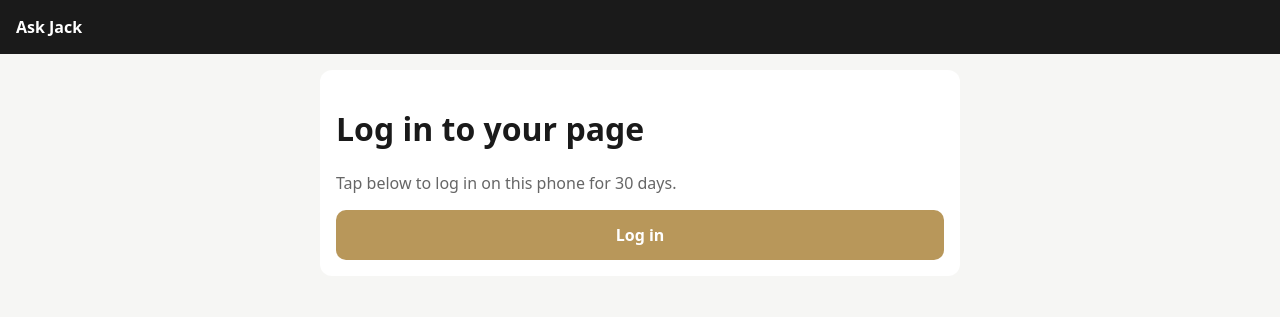
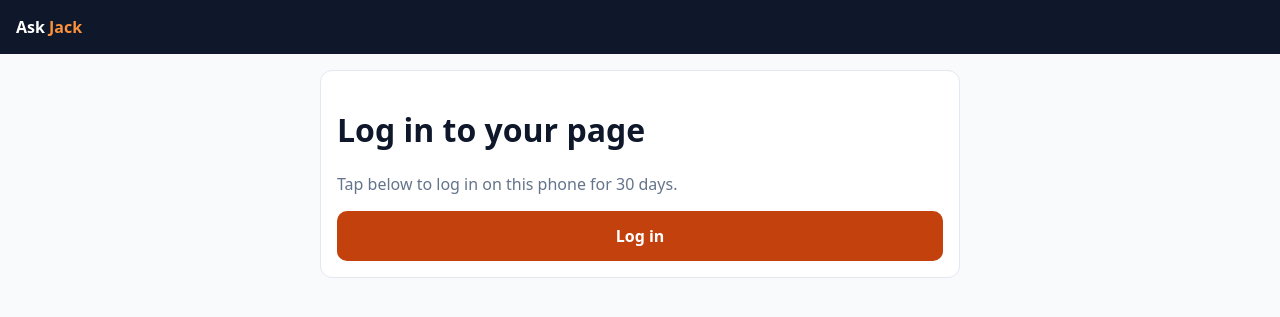
Before and after one commit to jniedzw/trade-office, a FastAPI app: page /login/1 in a window 1280 px wide. Shown: the top 317 px of the page. Run offline with FastAPI, Linux system fonts and the light colour scheme.

Commit message:
Use Ask Jack's colours on every page, not the default PDF colour
Each trade's own colour stays on their PDFs, which go to their customers.

Co-Authored-By: Claude Opus 5.5 <noreply@anthropic.com>

```diff
--- a/backend/templates/admin_client.html
+++ b/backend/templates/admin_client.html
@@ -33,7 +33,7 @@
     <div class="field"><label>Reference letters</label><input name="ref_letters" value="{{ details.ref_letters if details else '' }}" placeholder="DPL"></div>
     <div class="field"><label>Days to pay</label><input name="payment_days" value="{{ details.payment_days if details else 14 }}"></div>
     <div class="field"><label>Next invoice number <span class="hint">(carries on from theirs)</span></label><input name="invoice_start" value="{{ details.invoice_start if details else 1 }}"></div>
-    <div class="field"><label>Colour</label><input name="brand_colour" value="{{ details.brand_colour if details else '#b8975a' }}"></div>
+    <div class="field"><label>PDF colour <span class="hint">(their own, for quotes and invoices)</span></label><input name="brand_colour" value="{{ details.brand_colour if details else '#b8975a' }}"></div>
     <div class="field"><label>Google review link <span class="hint">(blank for none)</span></label><input name="review_link" value="{{ details.review_link if details else '' }}"></div>
   </div>
   <br><button type="submit">Save details</button>
--- a/backend/templates/base.html
+++ b/backend/templates/base.html
@@ -7,73 +7,84 @@
   <meta name="robots" content="noindex">
   <title>{% block title %}Ask Jack{% endblock %}</title>
   <style>
-    body { font-family: system-ui, sans-serif; margin: 0; background: #f6f6f4; color: #1a1a1a; }
-    header { background: #1a1a1a; color: #fff; padding: 16px; }
+    /* Ask Jack's colours, the same as askjack.uk. The PDFs use each trade's own colour instead. */
+    :root {
+      --ink: #0f172a;        /* dark navy: text and the header */
+      --muted: #64748b;      /* grey text */
+      --brand: #ea580c;      /* Ask Jack orange: lines and highlights */
+      --brand-text: #c2410c; /* darker orange for buttons and links, so white and small text stay readable */
+      --brand-light: #fb923c;/* lighter orange, for use on the dark header */
+      --page: #f8fafc;
+      --line: #e2e8f0;
+      --soft: #f1f5f9;
+    }
+    body { font-family: system-ui, sans-serif; margin: 0; background: var(--page); color: var(--ink); }
+    header { background: var(--ink); color: #fff; padding: 16px; }
     main { max-width: 640px; margin: 0 auto; padding: 16px; }
-    .card { background: #fff; border-radius: 12px; padding: 16px; margin-bottom: 16px; }
+    .card { background: #fff; border-radius: 12px; padding: 16px; margin-bottom: 16px; border: 1px solid var(--line); }
     button { font: inherit; font-weight: 600; border: 0; border-radius: 10px; padding: 14px 20px;
-             background: #b8975a; color: #fff; width: 100%; cursor: pointer; }
-    .quiet { background: none; color: #666; width: auto; padding: 8px 0; text-decoration: underline; }
-    .muted { color: #666; }
+             background: var(--brand-text); color: #fff; width: 100%; cursor: pointer; }
+    .quiet { background: none; color: var(--muted); width: auto; padding: 8px 0; text-decoration: underline; }
+    .muted { color: var(--muted); }
     nav { margin-top: 10px; display: flex; gap: 16px; }
-    nav a { color: #bdbdbd; text-decoration: none; font-weight: 600; padding-bottom: 4px; }
-    nav a.here { color: #b8975a; border-bottom: 2px solid #b8975a; }
+    nav a { color: #cbd5e1; text-decoration: none; font-weight: 600; padding-bottom: 4px; }
+    nav a.here { color: var(--brand-light); border-bottom: 2px solid var(--brand-light); }
     h2 { font-size: 1rem; margin: 24px 0 8px; }
-    .job { padding: 10px 0; border-top: 1px solid #eee; }
+    .job { padding: 10px 0; border-top: 1px solid var(--line); }
     .job:first-of-type { border-top: 0; }
     .time { font-weight: 600; display: inline-block; min-width: 56px; }
-    .job a { color: #1a1a1a; }
+    .job a { color: var(--ink); }
     .late { color: #b3261e; font-weight: 600; }
     /* Forms: one field per row on phones, two side by side on wider screens. */
     .fields { display: grid; gap: 14px; }
     @media (min-width: 700px) { .fields.two { grid-template-columns: 1fr 1fr; } .wide { grid-column: 1 / -1; } }
     .field label { display: block; font-size: .85rem; font-weight: 600; margin-bottom: 4px; }
-    .field .hint { font-weight: 400; color: #666; }
+    .field .hint { font-weight: 400; color: var(--muted); }
     input[type=text], input:not([type]), textarea { font: inherit; width: 100%; box-sizing: border-box;
-      padding: 10px 12px; border: 1px solid #d6d3cc; border-radius: 10px; background: #fff; }
-    input:focus, textarea:focus { outline: 2px solid #b8975a; border-color: #b8975a; }
+      padding: 10px 12px; border: 1px solid #cbd5e1; border-radius: 10px; background: #fff; }
+    input:focus, textarea:focus { outline: 2px solid var(--brand); border-color: var(--brand); }
     .row { display: flex; gap: 10px; align-items: center; }
     .row input { flex: 1; }
     .row button { width: auto; }
     .pill { display: inline-block; font-size: .75rem; font-weight: 700; padding: 2px 10px; border-radius: 999px; }
     .pill.on { background: #e5f4e4; color: #1e6b2a; }
     .pill.off { background: #fbebeb; color: #b3261e; }
-    .stats { display: flex; flex-wrap: wrap; gap: 6px 16px; margin-top: 8px; font-size: .9rem; color: #666; }
-    .stats strong { color: #1a1a1a; }
+    .stats { display: flex; flex-wrap: wrap; gap: 6px 16px; margin-top: 8px; font-size: .9rem; color: var(--muted); }
+    .stats strong { color: var(--ink); }
     .notice { background: #e5f4e4; color: #1e6b2a; border-radius: 12px; padding: 12px 16px; margin-bottom: 16px; font-weight: 600; }
     .problem { background: #fbebeb; color: #b3261e; border-radius: 12px; padding: 12px 16px; margin-bottom: 16px; font-weight: 600; }
     .danger { border: 1px solid #f0c8c8; }
     .danger button { background: #b3261e; }
     .client-card { display: block; text-decoration: none; color: inherit; }
-    .client-card:hover { outline: 2px solid #b8975a; }
+    .client-card:hover { outline: 2px solid var(--brand); }
     body.admin main { max-width: 860px; }
     /* The tradesperson's pages: made for a phone in a van. */
     .hello { font-size: 1.4rem; margin: 8px 0 2px; }
     .tiles { display: grid; grid-template-columns: repeat(3, 1fr); gap: 10px; margin: 16px 0; }
-    .tile { background: #fff; border-radius: 12px; padding: 12px; text-decoration: none; color: inherit; }
+    .tile { background: #fff; border: 1px solid var(--line); border-radius: 12px; padding: 12px; text-decoration: none; color: inherit; }
     .tile .big { display: block; font-size: 1.3rem; font-weight: 700; }
-    .tile .small { font-size: .8rem; color: #666; }
+    .tile .small { font-size: .8rem; color: var(--muted); }
     .tile.alert .big { color: #b3261e; }
-    .tag { font-size: .75rem; font-weight: 700; color: #666; background: #f0eee9; border-radius: 6px; padding: 1px 6px; }
+    .tag { font-size: .75rem; font-weight: 700; color: var(--muted); background: var(--soft); border-radius: 6px; padding: 1px 6px; }
     .tag.done { background: #e5f4e4; color: #1e6b2a; }
     .tag.late { background: #fbebeb; color: #b3261e; }
     .actions { display: flex; gap: 8px; margin-top: 8px; }
-    .actions a { flex: 1; text-align: center; padding: 9px; border: 1px solid #d6d3cc; border-radius: 10px;
-                 text-decoration: none; color: #1a1a1a; font-weight: 600; font-size: .9rem; }
-    .where { font-size: .9rem; color: #666; margin-top: 2px; }
-    .day { font-size: .8rem; font-weight: 700; text-transform: uppercase; letter-spacing: .04em; color: #666; margin: 14px 0 0; }
+    .actions a { flex: 1; text-align: center; padding: 9px; border: 1px solid #cbd5e1; border-radius: 10px;
+                 text-decoration: none; color: var(--ink); font-weight: 600; font-size: .9rem; }
+    .where { font-size: .9rem; color: var(--muted); margin-top: 2px; }
+    .day { font-size: .8rem; font-weight: 700; text-transform: uppercase; letter-spacing: .04em; color: var(--muted); margin: 14px 0 0; }
     .day:first-child { margin-top: 0; }
     .money-line { display: flex; justify-content: space-between; gap: 10px; align-items: baseline; }
-    a.name { color: #1a1a1a; }
-    .tip { font-size: .85rem; color: #666; text-align: center; margin: 24px 0 8px; }
+    a.name { color: var(--brand-text); text-decoration: none; font-weight: 600; }
+    .tip { font-size: .85rem; color: var(--muted); text-align: center; margin: 24px 0 8px; }
     input[type=search] { font: inherit; width: 100%; box-sizing: border-box; padding: 10px 12px;
-      border: 1px solid #d6d3cc; border-radius: 10px; margin-bottom: 12px; }
+      border: 1px solid #cbd5e1; border-radius: 10px; margin-bottom: 12px; }
   </style>
 </head>
 <body class="{% block body_class %}{% endblock %}">
   <header>
     {% block header %}
-    <strong>Ask Jack</strong>{% if client %} · {{ client.business_name }}{% endif %}
+    <strong>Ask <span style="color: var(--brand-light)">Jack</span></strong>{% if client %} · {{ client.business_name }}{% endif %}
     {% if client %}
     <nav>
       <a href="/me"{% if tab == "today" %} class="here"{% endif %}>Today</a>
```
